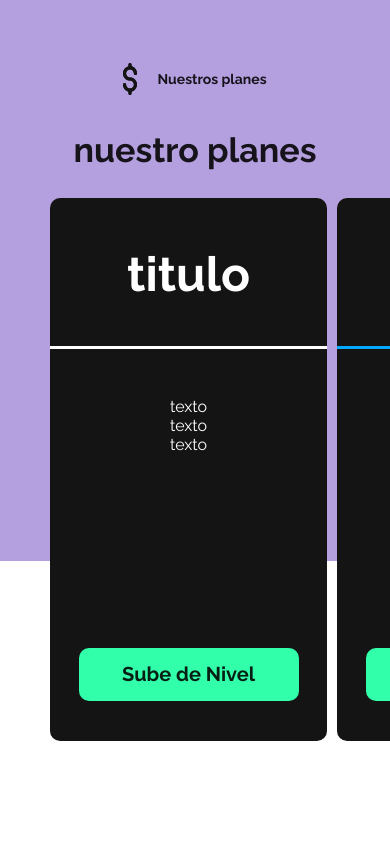
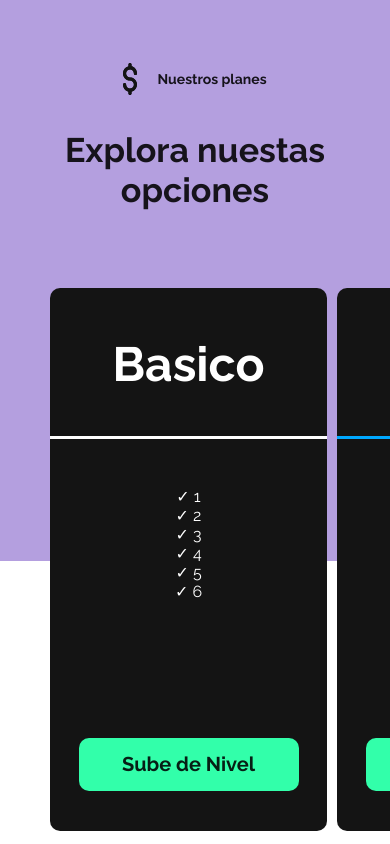
Before and after one commit to MiguelAngelClavijo/MSDEV-WEB, a React app: page / in a window 390 px wide. Shown: the part 3440-4284 px from the top of the page. Built offline with nearby package versions, Linux system fonts and the light colour scheme.

Commit message:
[ADD] Benefits dinamyc & auto scroll pages

```diff
--- a/src/components/Navbar.jsx
+++ b/src/components/Navbar.jsx
@@ -5,22 +5,34 @@ import downarrow from "../assets/icons/downarrow.svg";
 import burgerMenu from "../assets/icons/BurgerMenu.svg";
 
 const Navbar = () => {
+  const scrollToSection = (sectionId) => {
+    document.getElementById(sectionId).scrollIntoView({
+      behavior: "smooth",
+    });
+  };
+
   return (
     <div className="Navbar-Container">
       <div className="Navbar-Container-Left">
         <h1 className="Navbar-logo">MS DEV</h1>
         <ul className="Navbar-links">
-          <li>Beneficios</li>
-          <li>Trabaja con nosotros</li>
-          <li>Nuestros Planes</li>
-          <li>Contacto</li>
+          <li onClick={() => scrollToSection("Howitworks")}>Beneficios</li>
+          <li onClick={() => scrollToSection("Stepbystep")}>
+            Trabaja con nosotros
+          </li>
+          <li onClick={() => scrollToSection("Planes")}>Nuestros Planes</li>
         </ul>
       </div>
       <div className="Navbar-Container-Right">
         <img src={lang} alt="lang" />
         <p>ES</p>
         <img src={downarrow} alt="downarrow" />
-        <button id="Navbar-Button">Sube de nivel</button>
+        <button
+          id="Navbar-Button"
+          onClick={() => scrollToSection("Calltoaction")}
+        >
+          Sube de nivel
+        </button>
         <img id="Navbar-burgerMenu" src={burgerMenu} />
       </div>
     </div>
--- a/src/components/Planescard.jsx
+++ b/src/components/Planescard.jsx
@@ -8,14 +8,15 @@ const Planescard = (props) => {
       props.Planescard_message;
     window.open(message);
   };
+
+  var Benefits = props.Planescard_text.map(function (i) {
+    return <li>✓ {i}</li>;
+  });
+
   return (
     <div className="Planescard-container" id={props.Planescard_id}>
       <h3>{props.Planescard_title}</h3>
-      <ul>
-        <li>{props.Planescard_text}</li>
-        <li>{props.Planescard_text}</li>
-        <li>{props.Planescard_text}</li>
-      </ul>
+      <ul>{Benefits}</ul>
       <div>
         <button onClick={link}>Sube de Nivel</button>
       </div>
--- a/src/containers/Calltoaction.jsx
+++ b/src/containers/Calltoaction.jsx
@@ -9,7 +9,7 @@ const Calltoaction = () => {
   };
 
   return (
-    <div className="Calltoaction-Container">
+    <div className="Calltoaction-Container" id="Calltoaction">
       <div className="Calltoaction-BlackCover"></div>
       <p id="Calltoaction-Title">Una nueva manera de entender el diseño !</p>
       <p id="Calltoaction-Text">
--- a/src/containers/Howitworks.jsx
+++ b/src/containers/Howitworks.jsx
@@ -1,32 +1,48 @@
 import React from "react";
-import codeIcon from '../assets/icons/codeIcon.svg'
-import pincel from '../assets/icons/Pincel.svg'
-import time from '../assets/icons/time.svg'
-import lowPrice from '../assets/icons/lowPrice.svg'
-
-
+import codeIcon from "../assets/icons/codeIcon.svg";
+import pincel from "../assets/icons/Pincel.svg";
+import time from "../assets/icons/time.svg";
+import lowPrice from "../assets/icons/lowPrice.svg";
 
 import { Benefitcard } from "../components/Benefitcard";
 
-import '../styles/Howitworks.css'
-
+import "../styles/Howitworks.css";
 
 const Howitworks = () => {
-    return(
-        <div className="Howitworks-container">
+  return (
+    <div className="Howitworks-container" id="Howitworks">
       <div>
-                <img src={codeIcon}/>
+        <img src={codeIcon} />
         <p> Como trabajamos</p>
       </div>
       <h2>Ten un sitio web excepcional</h2>
-            <p id ="Howitworks-paragraph">Obtén más que un sitio web. Déjanos ayudarte a hacer realidad tu visión y maximizar tu presencia en línea con nuestro diseño, estrategia y experiencia.</p>
+      <p id="Howitworks-paragraph">
+        Obtén más que un sitio web. Déjanos ayudarte a hacer realidad tu visión
+        y maximizar tu presencia en línea con nuestro diseño, estrategia y
+        experiencia.
+      </p>
       <div className="Howitworks-benefits-container">
-                <Benefitcard imgUrl = {pincel} headingText= "Diseño rapido" text = "Podrás ver como quedará tu sitio web en tan solo días" idcolor = "benefit_blue" />
-                <Benefitcard imgUrl = {time} headingText= "Respuesta rápida" text = "Estamos disponibles para cuando lo necesites" idcolor = "benefit_purple" />
-                <Benefitcard imgUrl = {lowPrice} headingText= "Precios para ti" text = "Podrás ver como quedará tu sitio web en tan solo días" idcolor = "benefit_green"/>
+        <Benefitcard
+          imgUrl={pincel}
+          headingText="Diseño rapido"
+          text="Podrás ver como quedará tu sitio web en tan solo días"
+          idcolor="benefit_blue"
+        />
+        <Benefitcard
+          imgUrl={time}
+          headingText="Respuesta rápida"
+          text="Estamos disponibles para cuando lo necesites"
+          idcolor="benefit_purple"
+        />
+        <Benefitcard
+          imgUrl={lowPrice}
+          headingText="Precios para ti"
+          text="Podrás ver como quedará tu sitio web en tan solo días"
+          idcolor="benefit_green"
+        />
       </div>
     </div>
   );
 };
 
-export {Howitworks};
+export { Howitworks };
--- a/src/containers/Planes.jsx
+++ b/src/containers/Planes.jsx
@@ -2,31 +2,34 @@ import React from "react";
 import dolarSign from "../assets/icons/dolarSign.svg";
 import { Planescard } from "../components/Planescard";
 import "../styles/Planes.css";
+const Planescard_Basic = ["1", "2", "3", "4", "5", "6"];
+const Planescard_Deluxe = ["1", "2", "3"];
+const Planescard_Master = ["1", "2"];
 
 const Planes = () => {
   return (
-    <div className="Planes-container">
+    <div className="Planes-container" id="Planes">
       <div>
         <img src={dolarSign} />
         <p>Nuestros planes</p>
       </div>
-      <h2>nuestro planes</h2>
+      <h2>Explora nuestas opciones</h2>
       <div className="Planes-planescard-container">
         <Planescard
-          Planescard_title="titulo"
-          Planescard_text="texto"
+          Planescard_title="Basico"
+          Planescard_text={Planescard_Basic}
           Planescard_id="Planescard_id_white"
           Planescard_message="Basico !!"
         />
         <Planescard
-          Planescard_title="titulo"
-          Planescard_text="texto"
+          Planescard_title="Deluxe"
+          Planescard_text={Planescard_Deluxe}
           Planescard_id="Planescard_id_blue"
           Planescard_message="Deluxe !!"
         />
         <Planescard
-          Planescard_title="titulo"
-          Planescard_text="texto"
+          Planescard_title="Master"
+          Planescard_text={Planescard_Master}
           Planescard_id="Planescard_id_green"
           Planescard_message="Master !!"
         />
--- a/src/containers/Stepbystep.jsx
+++ b/src/containers/Stepbystep.jsx
@@ -5,7 +5,7 @@ import "../styles/Stepbystep.css";
 
 const Stepbystep = () => {
   return (
-    <div className="Stepbystep-container">
+    <div className="Stepbystep-container" id="Stepbystep">
       <div className="Stepbystep-container-mark">
         <img src={stepbystepIcon} />
         <p>Paso a paso</p>
--- a/src/styles/Footer.css
+++ b/src/styles/Footer.css
@@ -35,6 +35,7 @@
   background-color: transparent;
   border: none;
   border-bottom: 1px solid #a9a9a9;
+  color: #fff;
 }
 
 #Footer-Logo-Register {
--- a/src/styles/Navbar.css
+++ b/src/styles/Navbar.css
@@ -22,6 +22,8 @@
   display: flex;
   padding: 0;
   gap: 67px;
+  font-size: 18px;
+  font-weight: 400;
 }
 
 .Navbar-Container-Left ul {
@@ -60,32 +62,33 @@
   background-color: black;
   margin: 0;
 }
-#Navbar-burgerMenu{
+#Navbar-burgerMenu {
   display: none;
 }
 
-@media (max-width: 575.98px){
-  .Navbar-Container{
+.Navbar-links {
+  cursor: pointer;
+}
+
+@media (max-width: 575.98px) {
+  .Navbar-Container {
     padding: 40px;
   }
-    .Navbar-links{
+  .Navbar-links {
     display: none !important;
   }
-
-
 
   .Navbar-Container-Right::after {
     right: 45px;
     height: 35px;
   }
-    .Navbar-Container-Right p{
+  .Navbar-Container-Right p {
     font-size: 14px;
-
   }
-    #Navbar-Button{
+  #Navbar-Button {
     display: none;
   }
-    #Navbar-burgerMenu{
+  #Navbar-burgerMenu {
     display: block;
   }
 }
--- a/src/styles/Planes.css
+++ b/src/styles/Planes.css
@@ -39,6 +39,7 @@
   justify-content: space-evenly;
   width: 100%;
   z-index: 1;
+  margin-top: 50px;
 }
 #Planescard_id_blue {
   height: 570px;
```
Lines whose indentation alone changed are shown as unchanged.
